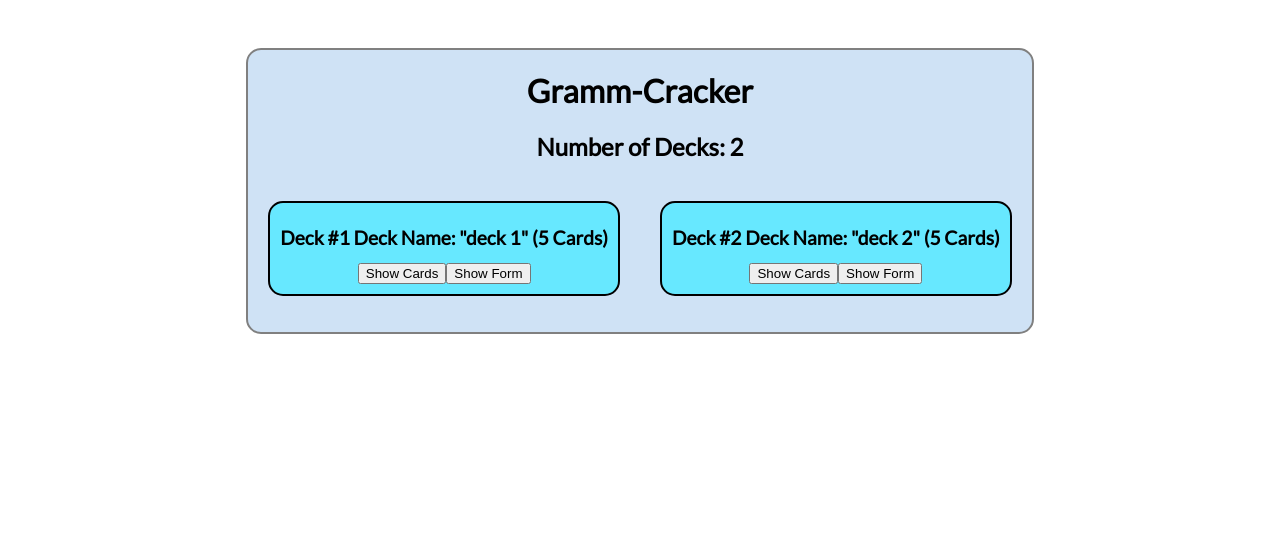
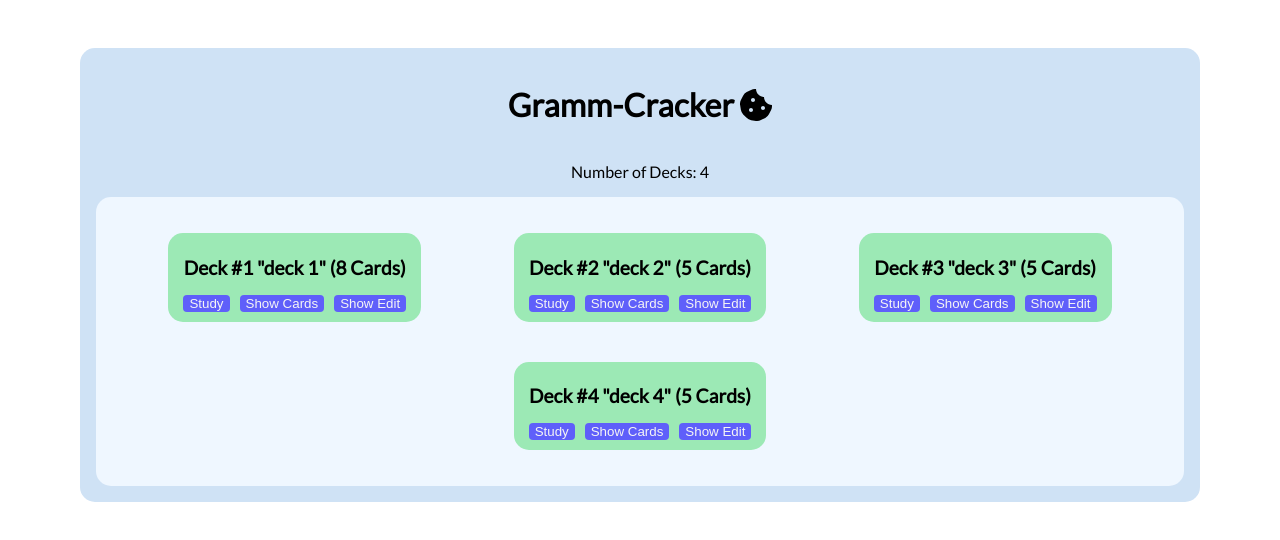
Before and after one commit to vincenthanguk/Vocabulazy, a React (Create React App) app: page / in a window 1280 px wide. Shown: the top 540 px of the page. Built offline with nearby package versions, Linux system fonts and the light colour scheme.

Commit message:
added fontawesome icons, layout changes

```diff
--- a/package.json
+++ b/package.json
@@ -3,6 +3,11 @@
   "version": "0.1.0",
   "private": true,
   "dependencies": {
+    "@fortawesome/fontawesome-free-regular": "^5.0.13",
+    "@fortawesome/fontawesome-svg-core": "^1.2.35",
+    "@fortawesome/free-regular-svg-icons": "^5.15.3",
+    "@fortawesome/free-solid-svg-icons": "^5.15.3",
+    "@fortawesome/react-fontawesome": "^0.1.14",
     "@testing-library/jest-dom": "^5.12.0",
     "@testing-library/react": "^11.2.6",
     "@testing-library/user-event": "^12.8.3",
--- a/src/components/flashcard/flashcard.component.jsx
+++ b/src/components/flashcard/flashcard.component.jsx
@@ -9,9 +9,12 @@ function Flashcard(props) {
       <h3>Card #{cardId + 1}</h3>
       <h3>Front: {front}</h3>
       <h3>Back: {back}</h3>
-      <button onClick={() => removeCard(cardId)}>Delete Card</button>
+
+      {/* <button onClick={() => removeCard(cardId)}>Delete Card</button> */}
     </div>
   );
 }
 
+// NOTE: remove delete cards feature for now
+
 export default Flashcard;
--- a/src/components/flashcard/flashcard.styles.css
+++ b/src/components/flashcard/flashcard.styles.css
@@ -1,8 +1,9 @@
 .flashcard {
-  width: 200px;
+  width: 120px;
   margin: 15px;
   border: 2px solid black;
   background-color: white;
   padding: 10px;
   border-radius: 5px;
+  font-size: 0.8rem;
 }
--- a/src/components/flashcards-container/flashcards-container.component.jsx
+++ b/src/components/flashcards-container/flashcards-container.component.jsx
@@ -3,6 +3,9 @@ import './flashcards-container.styles.css';
 
 import Flashcard from '../flashcard/flashcard.component';
 import Form from '../form/form-component';
+import { FontAwesomeIcon } from '@fortawesome/react-fontawesome';
+import { faCheckSquare } from '@fortawesome/fontawesome-free-regular';
+import { faCookieBite } from '@fortawesome/free-solid-svg-icons';
 
 function FlashcardsContainer(props) {
   const [state, setState] = useState({ ...props });
@@ -30,16 +33,17 @@ function FlashcardsContainer(props) {
   return (
     <div className="container">
       <h1>
-        Deck #{deckNumber + 1} Deck Name: "{deckName}" ({deck.length} Cards)
+        Deck #{deckNumber + 1} "{deckName}" ({deck.length} Cards)
       </h1>
       <ul>{cardsToggled && flashcards}</ul>
       {formToggled && form}
       <div className="buttons">
+        <button>Study</button>
         <button onClick={toggleCards}>
           {cardsToggled ? 'Hide' : 'Show'} Cards
         </button>
         <button onClick={toggleForm}>
-          {formToggled ? 'Hide' : 'Show'} Form
+          {formToggled ? 'Hide' : 'Show'} Edit
         </button>
       </div>
     </div>
--- a/src/components/flashcards-container/flashcards-container.styles.css
+++ b/src/components/flashcards-container/flashcards-container.styles.css
@@ -8,9 +8,9 @@ ul {
 
 .container {
   width: auto;
-  border: 2px solid black;
+
   border-radius: 15px;
-  background-color: rgb(103, 232, 255);
+  background-color: rgb(156, 233, 181);
   margin: 20px;
   padding: 10px;
   display: flex;
--- a/src/components/grammCracker/grammCracker-component.jsx
+++ b/src/components/grammCracker/grammCracker-component.jsx
@@ -2,6 +2,8 @@ import React, { useState } from 'react';
 import FlashcardsContainer from '../flashcards-container/flashcards-container.component';
 import deckData from '../../data/data';
 import './grammCracker-styles.css';
+import { FontAwesomeIcon } from '@fortawesome/react-fontawesome';
+import { faCookieBite } from '@fortawesome/free-solid-svg-icons';
 
 function GrammCracker() {
   const [deck, setDeck] = useState(deckData);
@@ -20,8 +22,10 @@ function GrammCracker() {
 
   return (
     <div className="GrammCracker">
-      <h1>Gramm-Cracker</h1>
-      <h2>Number of Decks: {deck.length}</h2>
+      <h1>
+        Gramm-Cracker <FontAwesomeIcon icon={faCookieBite} />
+      </h1>
+      <p>Number of Decks: {deck.length}</p>
       <div className="mainContainer">
         <ul>{deckContainers}</ul>
       </div>
--- a/src/components/grammCracker/grammCracker-styles.css
+++ b/src/components/grammCracker/grammCracker-styles.css
@@ -1,9 +1,33 @@
 .GrammCracker {
   width: auto;
   max-width: 85vw;
-  border: 2px solid gray;
+  height: auto;
+  max-height: 85vh;
+  display: flex;
+  flex-direction: column;
+  /* border: 2px solid gray; */
+  padding: 1rem;
   border-radius: 15px;
   margin-top: 3rem;
   background-color: rgb(207, 226, 245);
   text-align: center;
 }
+
+.mainContainer {
+  background-color: rgb(239, 247, 255);
+  border-radius: 15px;
+  width: auto;
+  overflow: auto;
+}
+
+button {
+  border: none;
+  background-color: rgb(95, 95, 250);
+  color: whitesmoke;
+  border-radius: 4px;
+  margin: 0 5px;
+}
+
+button:hover {
+  cursor: pointer;
+}
--- a/src/data/data.js
+++ b/src/data/data.js
@@ -9,6 +9,9 @@ const deckData = [
       { cardId: 3, cardFront: 'deck1 3', cardBack: 'deck1 3' },
       { cardId: 4, cardFront: 'deck1 4', cardBack: 'deck1 4' },
       { cardId: 5, cardFront: 'deck1 5', cardBack: 'deck1 5' },
+      { cardId: 6, cardFront: 'deck1 6', cardBack: 'deck1 6' },
+      { cardId: 7, cardFront: 'deck1 7', cardBack: 'deck1 7' },
+      { cardId: 8, cardFront: 'deck1 8', cardBack: 'deck1 8' },
     ],
   },
   {
@@ -21,6 +24,26 @@ const deckData = [
       { cardId: 5, cardFront: 'deck2 5', cardBack: 'deck2 5' },
     ],
   },
+  {
+    name: 'deck 3',
+    cards: [
+      { cardId: 1, cardFront: 'deck3 1', cardBack: 'deck3 1' },
+      { cardId: 2, cardFront: 'deck3 2', cardBack: 'deck3 2' },
+      { cardId: 3, cardFront: 'deck3 3', cardBack: 'deck3 3' },
+      { cardId: 4, cardFront: 'deck3 4', cardBack: 'deck3 4' },
+      { cardId: 5, cardFront: 'deck3 5', cardBack: 'deck3 5' },
+    ],
+  },
+  {
+    name: 'deck 4',
+    cards: [
+      { cardId: 1, cardFront: 'deck4 1', cardBack: 'deck4 1' },
+      { cardId: 2, cardFront: 'deck4 2', cardBack: 'deck4 2' },
+      { cardId: 3, cardFront: 'deck4 3', cardBack: 'deck4 3' },
+      { cardId: 4, cardFront: 'deck4 4', cardBack: 'deck4 4' },
+      { cardId: 5, cardFront: 'deck4 5', cardBack: 'deck4 5' },
+    ],
+  },
 ];
 
 export default deckData;
```
Also changed, not shown: 2 other files (tests, documents, lock files or other folders).
